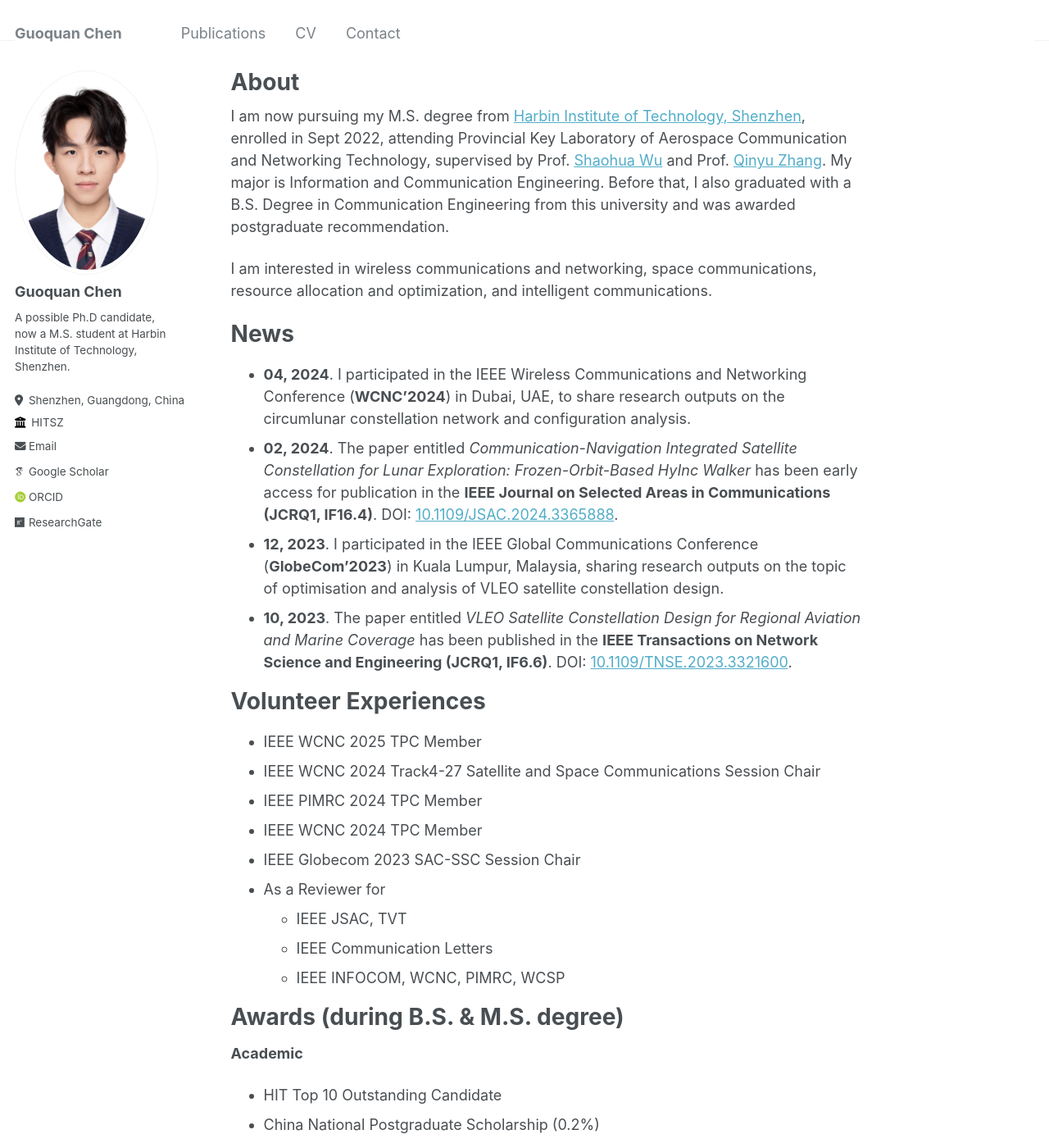
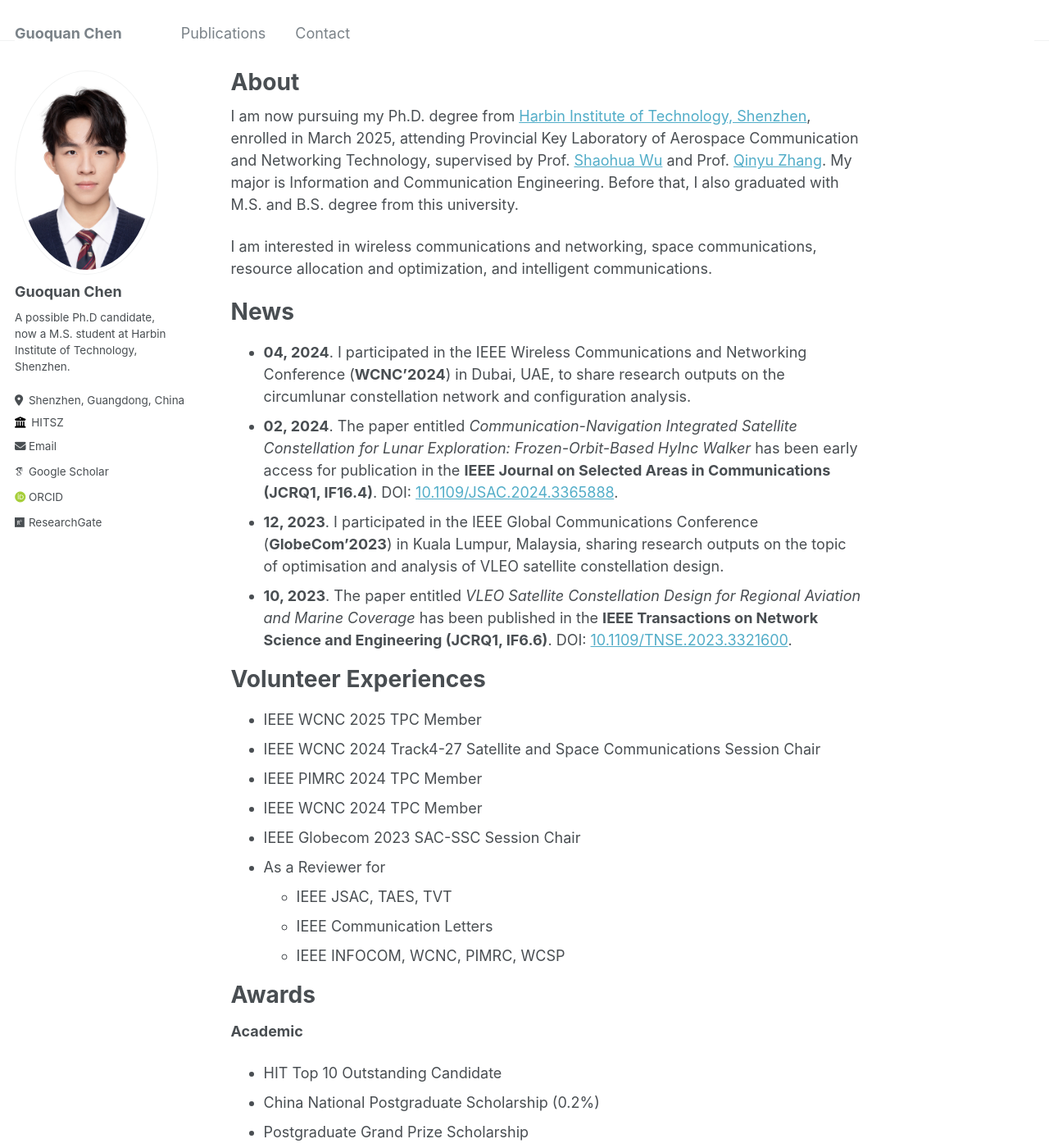
Before and after one commit to John-Chen1223/JohnChen1223.github.io, a Jekyll site: the page built from _pages/about.md, in a window 1280 px wide and 1400 px high. Shown: the whole window at 82% size. Built offline with Jekyll 4.4.1, drawn with Linux system fonts in a browser that asks for light colours; some web fonts are replaced; comment, search, counter and statistics services are not loaded; some of the changed text lies outside the part shown.

Commit message:
20241224update

```diff
--- a/_data/navigation.yml
+++ b/_data/navigation.yml
@@ -15,8 +15,8 @@ main:
   # - title: "Blog Posts"
   #   url: /year-archive/
 
-  - title: "CV"
-    url: /cv/
+  # - title: "CV"
+  #   url: /cv/
 
   - title: "Contact"
     url: /markdown/
--- a/_pages/about.md
+++ b/_pages/about.md
@@ -7,7 +7,7 @@ redirect_from:
   - /about.html
 ---
 
-I am now pursuing my M.S. degree from [Harbin Institute of Technology, Shenzhen](http://en.hitsz.edu.cn/), enrolled in Sept 2022, attending Provincial Key Laboratory of Aerospace Communication and Networking Technology, supervised by Prof. [Shaohua Wu](http://faculty.hitsz.edu.cn/wushaohua) and Prof. [Qinyu Zhang](https://faculty.hitsz.edu.cn/zhangqinyu). My major is Information and Communication Engineering. Before that, I also graduated with a B.S. Degree in Communication Engineering from this university and was awarded postgraduate recommendation.
+I am now pursuing my Ph.D. degree from [Harbin Institute of Technology, Shenzhen](http://en.hitsz.edu.cn/), enrolled in March 2025, attending Provincial Key Laboratory of Aerospace Communication and Networking Technology, supervised by Prof. [Shaohua Wu](http://faculty.hitsz.edu.cn/wushaohua) and Prof. [Qinyu Zhang](https://faculty.hitsz.edu.cn/zhangqinyu). My major is Information and Communication Engineering. Before that, I also graduated with M.S. and B.S. degree from this university.
 
 I am interested in wireless communications and networking, space communications, resource allocation and optimization, and intelligent communications.
 
@@ -30,12 +30,12 @@ Volunteer Experiences
 - IEEE WCNC 2024 TPC Member
 - IEEE Globecom 2023 SAC-SSC Session Chair
 - As a Reviewer for
-  - IEEE JSAC, TVT
+  - IEEE JSAC, TAES, TVT
   - IEEE Communication Letters
   - IEEE INFOCOM, WCNC, PIMRC, WCSP
 
 
-Awards (during B.S. & M.S. degree)
+Awards
 ======
 **Academic**
 - HIT Top 10 Outstanding Candidate
@@ -52,7 +52,6 @@ Awards (during B.S. & M.S. degree)
 - Third Prize (Individual) of China National University Student Mathematical Competition
 - First Prize (Captain) of China Guangdong Province Mathematical Modelling Competition
 - Third Prize (Team Member) of China Guangdong Province Electronic Design Competition
-- Winning Prize in the ZTE Algorithm Competition
 
 **Volunteer & Activity**
 - Outstanding Individual in University Social Activities
```
